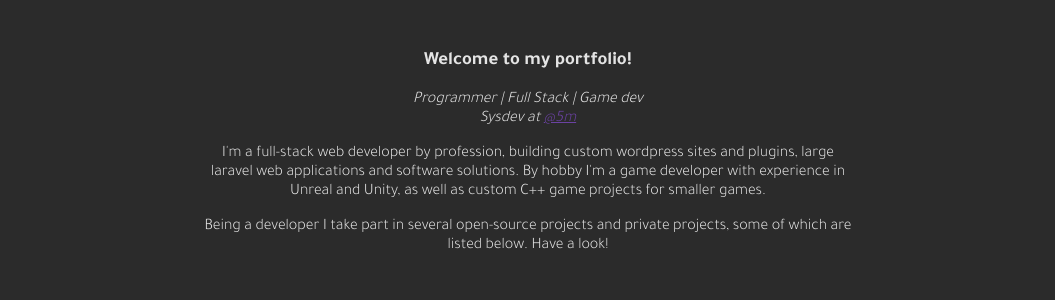
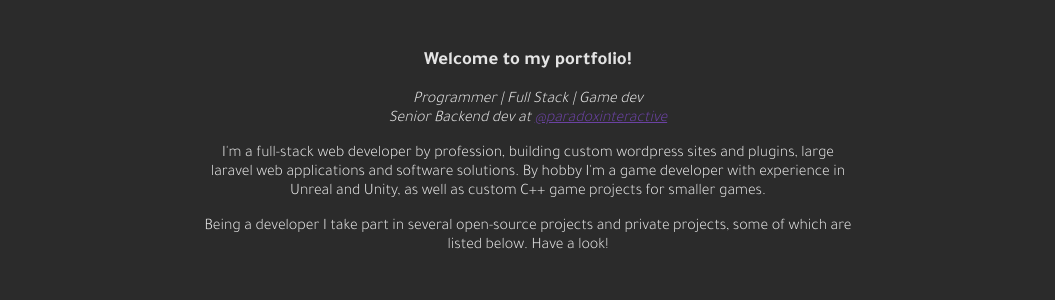
Before and after one commit to Alx101/Alx101.github.io, a Jekyll site: the page built from index.html, in a window 1280 px wide. Shown: the part 199-499 px from the top of the page, without its empty margins (112-1167 px from the left). Built offline with Jekyll 4.4.1, drawn with Linux system fonts in a browser that asks for light colours; nearby versions of some CDN libraries.

Commit message:
Update index.html

```diff
--- a/index.html
+++ b/index.html
@@ -5,7 +5,7 @@ layout: default
     <div class="align-center">
         <strong><h3>Welcome to my portfolio!</h3></strong>
         <em>Programmer | Full Stack | Game dev</em> <br>
-        <em>Sysdev at <a href="https://github.com/5m" target="_blank">@5m</a></em>
+        <em>Senior Backend dev at <a href="https://www.paradoxinteractive.com/" target="_blank">@paradoxinteractive</a></em>
     </div>
     <p class="align-center">
         I'm a full-stack web developer by profession, building custom wordpress sites and plugins,
```
